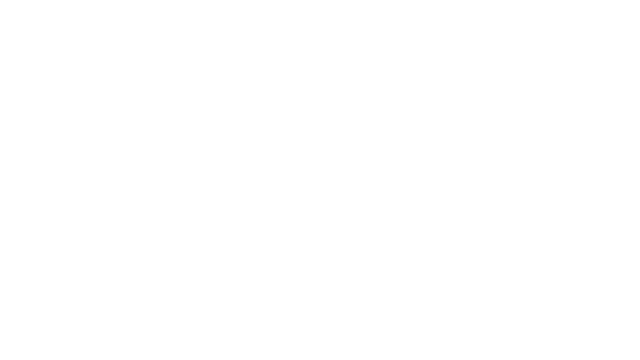
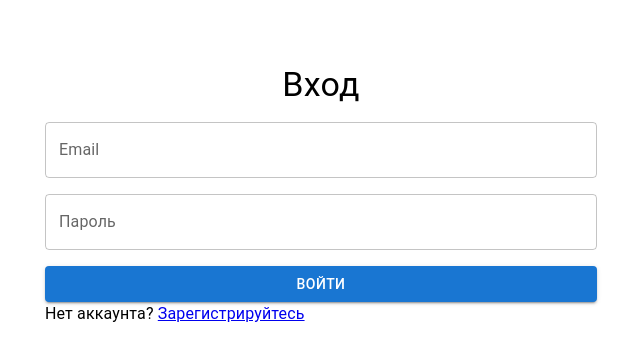
Before and after one commit to alinakassym/cyber-club, a React (Create React App) app: page /login in a window 1280 px wide. Before the commit this address had no page. Shown: the top 360 px of the page, without its empty margins (319-959 px from the left). Built offline with nearby package versions, Linux system fonts and the light colour scheme.

Commit message:
feat: update routes

```diff
--- a/src/pages/LoginPage.tsx
+++ b/src/pages/LoginPage.tsx
@@ -1,5 +1,6 @@
 import { FC, useState } from 'react'
 import { Container, TextField, Button, Typography, Box } from '@mui/material'
+import { Link } from 'react-router-dom'
 
 const LoginPage: FC = () => {
   const [email, setEmail] = useState('')
@@ -18,6 +19,11 @@ const LoginPage: FC = () => {
         <TextField label="Пароль" type="password" value={password} onChange={e => setPassword(e.target.value)} fullWidth />
         <Button variant="contained" onClick={handleLogin}>Войти</Button>
       </Box>
+
+      <Typography>
+        Нет аккаунта? <Link to="/register">Зарегистрируйтесь</Link>
+      </Typography>
+
     </Container>
   )
 }
--- a/src/routes/AppRouter.tsx
+++ b/src/routes/AppRouter.tsx
@@ -1,11 +1,14 @@
 import { FC } from 'react'
-import { Routes, Route } from 'react-router-dom'
+import { Routes, Route, Navigate } from 'react-router-dom'
 import LoginPage from '../pages/LoginPage'
+import RegisterPage from '../pages/RegisterPage'
 
 const AppRouter: FC = () => {
   return (
     <Routes>
-      <Route path="/" element={<LoginPage />} />
+      <Route path="/" element={<Navigate to="/login" />} />
+      <Route path="/login" element={<LoginPage />} />
+      <Route path="/register" element={<RegisterPage />} />
     </Routes>
   )
 }
```
